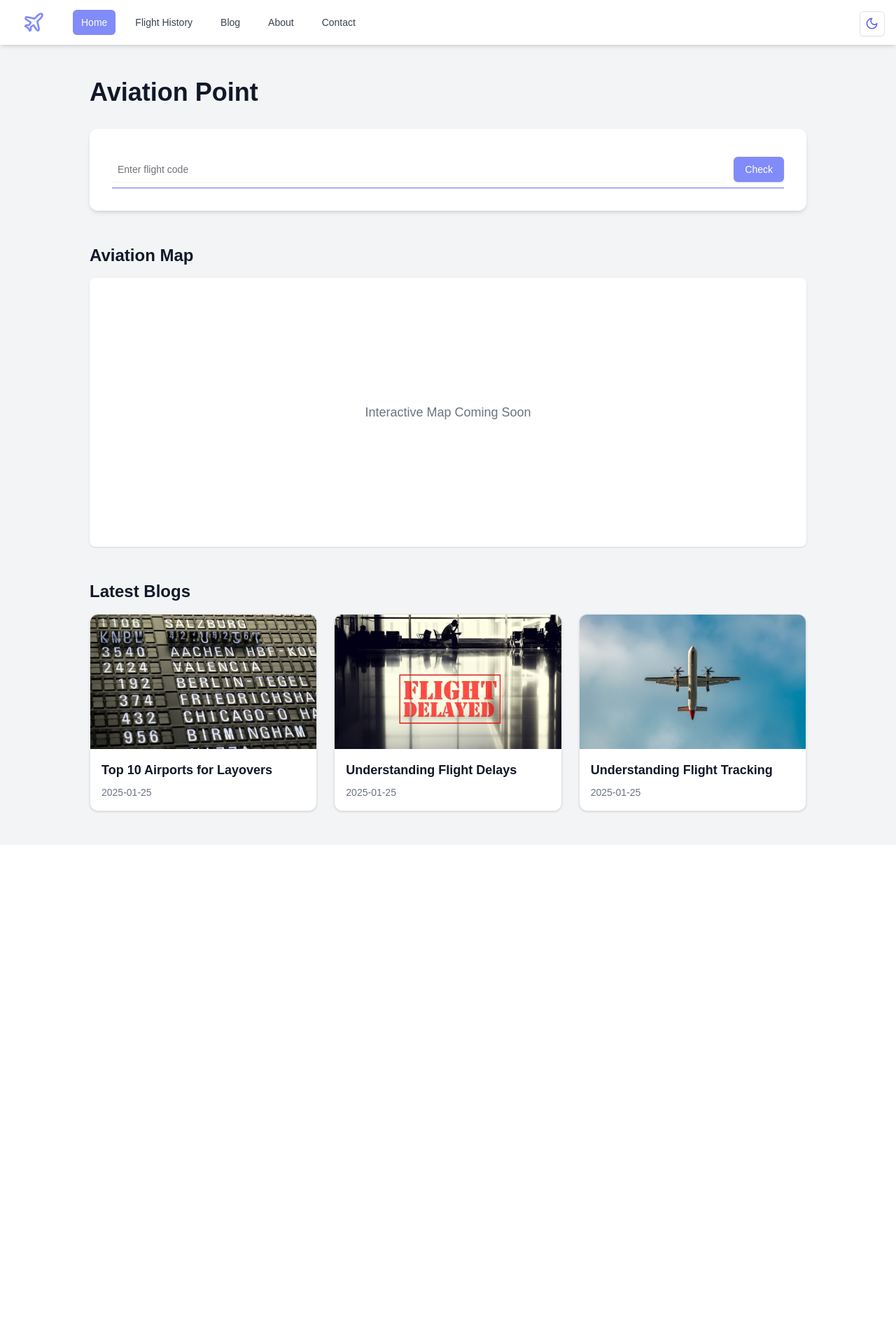
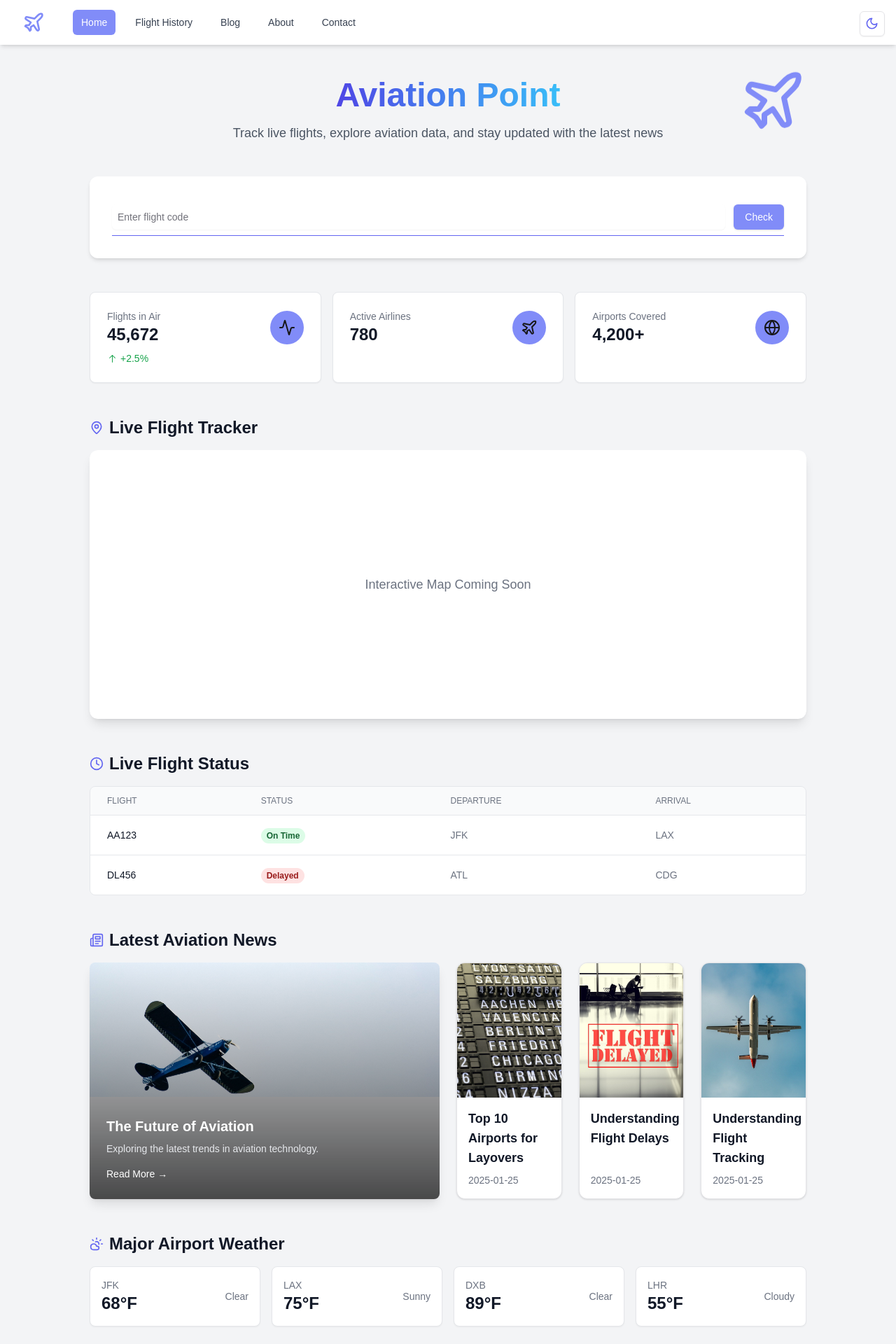
Before and after one commit to AdriaGS/aviation-point, a Next.js app: page / in a window 1280 px wide. Shown: the top 1920 px of the page at 70% size. Before the commit the page ends 1207 px from the top, so only its background shows below. Built offline with nearby package versions, Linux system fonts and the light colour scheme.

Commit message:
Update Home page with new components
 - List of new sections: Animated hero section,
   quick stats grid, flight status board, map,
   weather widget, featured article + blog grid
 - Added corresponding components

```diff
--- a/src/app/page.tsx
+++ b/src/app/page.tsx
@@ -2,6 +2,12 @@ import { Metadata } from 'next';
 import Map from '@/components/Map';
 import SearchBar from '@/components/SearchBar';
 import BlogPosts from '@/components/BlogPosts';
+import { ActivityIcon, ClockIcon, CloudSunIcon, GlobeIcon, MapPinIcon, NewspaperIcon, PlaneIcon } from 'lucide-react';
+import { StatCard } from '@/components/StatCard';
+import { FlightBoard } from '@/components/flight/FlightBoard';
+import { WeatherCard } from '@/components/WeatherCard';
+import { FeaturedArticle } from '@/components/FeaturedArticle';
+import { SectionHeader } from '@/components/SectionHeader';
 
 export const metadata: Metadata = {
   title: 'Aviation Point',
@@ -18,17 +24,104 @@ export default function Home() {
     <div className='min-h-screen bg-gray-100 dark:bg-gray-900 transition-colors duration-200'>
       <div className='py-12 px-4 sm:px-6 lg:px-8'>
         <div className='max-w-5xl mx-auto'>
-          <h1 className='text-4xl font-bold mb-8 text-gray-900 dark:text-gray-100'>Aviation Point</h1>
+          {/* Hero Section with Animated Plane */}
+          <section className='mb-12 text-center'>
+            <div className='relative'>
+              <h1 className='text-5xl font-bold mb-4 text-gray-900 dark:text-gray-100'>
+                <span className='bg-clip-text text-transparent bg-gradient-to-r from-indigo-600 to-sky-400'>
+                  Aviation Point
+                </span>
+              </h1>
+              <div className='absolute -top-4 right-0 text-indigo-400 dark:text-indigo-900'>
+                <PlaneIcon className='w-24 h-24 animate-float' />
+              </div>
+            </div>
+            <p className='text-lg text-gray-600 dark:text-gray-300 mb-8'>
+              Track live flights, explore aviation data, and stay updated with the latest news
+            </p>
+          </section>
+
+
+          {/* Search Section */}
           <section className='mb-12'>
             <SearchBar />
           </section>
+
+          {/* Quick Stats Grid */}
+          <section className='mb-12 grid grid-cols-1 md:grid-cols-3 gap-4'>
+            <StatCard
+              title='Flights in Air'
+              value='45,672'
+              icon={<ActivityIcon className='h-6 w-6' />}
+              trend='+2.5%'
+            />
+            <StatCard
+              title='Active Airlines'
+              value='780'
+              icon={<PlaneIcon className='h-6 w-6' />}
+            />
+            <StatCard
+              title='Airports Covered'
+              value='4,200+'
+              icon={<GlobeIcon className='h-6 w-6' />}
+            />
+          </section>
+
+          {/* Live Map Section */}
           <section className='mb-12'>
-            <h2 className='text-2xl font-semibold mb-4 text-gray-900 dark:text-gray-100'>Aviation Map</h2>
-            <Map />
+            <SectionHeader
+              title='Live Flight Tracker'
+              icon={<MapPinIcon className='h-5 w-5' />}
+            />
+            <div className='rounded-xl overflow-hidden shadow-lg'>
+              <Map />
+            </div>
           </section>
-          <section>
-            <h2 className='text-2xl font-semibold mb-4 text-gray-900 dark:text-gray-100'>Latest Blogs</h2>
-            <BlogPosts />
+
+          {/* Flight Status Board */}
+          <section className='mb-12'>
+            <SectionHeader
+              title='Live Flight Status'
+              icon={<ClockIcon className='h-5 w-5' />}
+            />
+            <FlightBoard
+              flights={[
+                { flight: 'AA123', status: 'On Time', departure: 'JFK', arrival: 'LAX' },
+                { flight: 'DL456', status: 'Delayed', departure: 'ATL', arrival: 'CDG' },
+                // ... API data
+              ]}
+            />
+          </section>
+
+          {/* Blog & News Section */}
+          <section className='mb-12'>
+            <SectionHeader
+              title='Latest Aviation News'
+              icon={<NewspaperIcon className='h-5 w-5' />}
+            />
+            <div className='grid grid-cols-1 md:grid-cols-2 gap-6'>
+              <FeaturedArticle
+                title='The Future of Aviation'
+                description='Exploring the latest trends in aviation technology.'
+                image='/blog-images/placeholder.jpg'
+                link='/blog/future-of-aviation'
+              />
+              <BlogPosts />
+            </div>
+          </section>
+
+          {/* Weather Widget */}
+          <section className='mb-12'>
+            <SectionHeader
+              title='Major Airport Weather'
+              icon={<CloudSunIcon className='h-5 w-5' />}
+            />
+            <div className='grid grid-cols-2 md:grid-cols-4 gap-4'>
+              <WeatherCard airport='JFK' temp={68} condition='Clear' />
+              <WeatherCard airport='LAX' temp={75} condition='Sunny' />
+              <WeatherCard airport='DXB' temp={89} condition='Clear' />
+              <WeatherCard airport='LHR' temp={55} condition='Cloudy' />
+            </div>
           </section>
         </div>
       </div>
--- /dev/null
+++ b/src/components/FeaturedArticle.tsx
@@ -0,0 +1,30 @@
+interface FeaturedArticleProps {
+  title: string;
+  description: string;
+  image: string;
+  link: string;
+}
+
+export function FeaturedArticle({
+  title,
+  description,
+  image,
+  link,
+}: FeaturedArticleProps) {
+  return (
+    <div className='relative rounded-lg overflow-hidden shadow-lg'>
+      <img src={image} alt={title} className='w-full h-48 object-cover' />
+      <div className='absolute inset-0 bg-gradient-to-t from-black/70 to-transparent' />
+      <div className='absolute bottom-0 left-0 p-6'>
+        <h3 className='text-xl font-bold text-white'>{title}</h3>
+        <p className='text-sm text-gray-200 mt-2'>{description}</p>
+        <a
+          href={link}
+          className='mt-4 inline-block text-sm font-medium text-white hover:underline'
+        >
+          Read More →
+        </a>
+      </div>
+    </div>
+  );
+}
--- /dev/null
+++ b/src/components/SectionHeader.tsx
@@ -0,0 +1,17 @@
+interface SectionHeaderProps {
+  title: string;
+  icon: React.ReactNode;
+}
+
+export function SectionHeader({ title, icon }: SectionHeaderProps) {
+  return (
+    <div className='flex items-center mb-4'>
+      <div className='text-indigo-500 dark:text-white'>
+        {icon}
+      </div>
+      <h2 className='ml-2 text-2xl font-semibold text-gray-900 dark:text-gray-100'>
+        {title}
+      </h2>
+    </div>
+  );
+}
--- /dev/null
+++ b/src/components/StatCard.tsx
@@ -0,0 +1,39 @@
+import { ArrowUpIcon, ArrowDownIcon } from '@radix-ui/react-icons';
+
+interface StatCardProps {
+  title: string;
+  value: string;
+  icon: React.ReactNode;
+  trend?: string;
+}
+
+export function StatCard({ title, value, icon, trend }: StatCardProps) {
+  const isPositive = trend?.startsWith('+');
+
+  return (
+    <div className='bg-white dark:bg-gray-800 p-6 rounded-lg shadow-sm border border-gray-200 dark:border-gray-700'>
+      <div className='flex items-center justify-between'>
+        <div>
+          <p className='text-sm font-medium text-gray-500 dark:text-gray-400'>
+            {title}
+          </p>
+          <p className='text-2xl font-bold text-gray-900 dark:text-gray-100'>
+            {value}
+          </p>
+        </div>
+        <div className='p-3 bg-indigo-400 dark:bg-indigo-900 rounded-full'>
+          {icon}
+        </div>
+      </div>
+      {trend && (
+        <div
+          className={`mt-2 flex items-center text-sm ${isPositive ? 'text-green-600' : 'text-red-600'
+            }`}
+        >
+          {isPositive ? <ArrowUpIcon /> : <ArrowDownIcon />}
+          <span className='ml-1'>{trend}</span>
+        </div>
+      )}
+    </div>
+  );
+}
--- /dev/null
+++ b/src/components/WeatherCard.tsx
@@ -0,0 +1,25 @@
+interface WeatherCardProps {
+  airport: string;
+  temp: number;
+  condition: string;
+}
+
+export function WeatherCard({ airport, temp, condition }: WeatherCardProps) {
+  return (
+    <div className='bg-white dark:bg-gray-800 p-4 rounded-lg shadow-sm border border-gray-200 dark:border-gray-700'>
+      <div className='flex items-center justify-between'>
+        <div>
+          <p className='text-sm font-medium text-gray-500 dark:text-gray-400'>
+            {airport}
+          </p>
+          <p className='text-2xl font-bold text-gray-900 dark:text-gray-100'>
+            {temp}°F
+          </p>
+        </div>
+        <div className='text-sm text-gray-500 dark:text-gray-400'>
+          {condition}
+        </div>
+      </div>
+    </div>
+  );
+}
--- /dev/null
+++ b/src/components/flight/FlightBoard.tsx
@@ -0,0 +1,60 @@
+interface Flight {
+  flight: string;
+  status: string;
+  departure: string;
+  arrival: string;
+}
+
+interface FlightBoardProps {
+  flights: Flight[];
+}
+
+export function FlightBoard({ flights }: FlightBoardProps) {
+  return (
+    <div className='overflow-x-auto rounded-lg border border-gray-200 dark:border-gray-700'>
+      <table className='min-w-full divide-y divide-gray-200 dark:divide-gray-700'>
+        <thead className='bg-gray-50 dark:bg-gray-800'>
+          <tr>
+            <th className='px-6 py-3 text-left text-xs font-medium text-gray-500 dark:text-gray-400 uppercase'>
+              Flight
+            </th>
+            <th className='px-6 py-3 text-left text-xs font-medium text-gray-500 dark:text-gray-400 uppercase'>
+              Status
+            </th>
+            <th className='px-6 py-3 text-left text-xs font-medium text-gray-500 dark:text-gray-400 uppercase'>
+              Departure
+            </th>
+            <th className='px-6 py-3 text-left text-xs font-medium text-gray-500 dark:text-gray-400 uppercase'>
+              Arrival
+            </th>
+          </tr>
+        </thead>
+        <tbody className='bg-white dark:bg-gray-900 divide-y divide-gray-200 dark:divide-gray-700'>
+          {flights.map((flight, index) => (
+            <tr key={index}>
+              <td className='px-6 py-4 text-sm font-medium text-gray-900 dark:text-gray-100'>
+                {flight.flight}
+              </td>
+              <td className='px-6 py-4'>
+                <span
+                  className={`px-2 py-1 text-xs font-semibold rounded-full ${flight.status === 'On Time'
+                    ? 'bg-green-100 text-green-800'
+                    : 'bg-red-100 text-red-800'
+                    }`}
+                >
+                  {flight.status}
+                </span>
+              </td>
+              <td className='px-6 py-4 text-sm text-gray-500 dark:text-gray-400'>
+                {flight.departure}
+              </td>
+              <td className='px-6 py-4 text-sm text-gray-500 dark:text-gray-400'>
+                {flight.arrival}
+              </td>
+            </tr>
+          ))}
+        </tbody>
+      </table>
+    </div>
+  );
+}
--- a/src/styles/globals.css
+++ b/src/styles/globals.css
@@ -19,6 +19,12 @@ body {
   background: var(--background);
   font-family: Arial, Helvetica, sans-serif;
 }
+
+@keyframes float {
+  0%, 100% { transform: translateY(0); }
+  50% { transform: translateY(-10px); }
+}
+.animate-float { animation: float 3s ease-in-out infinite; }
 
 @layer utilities {
   .text-balance {
```
